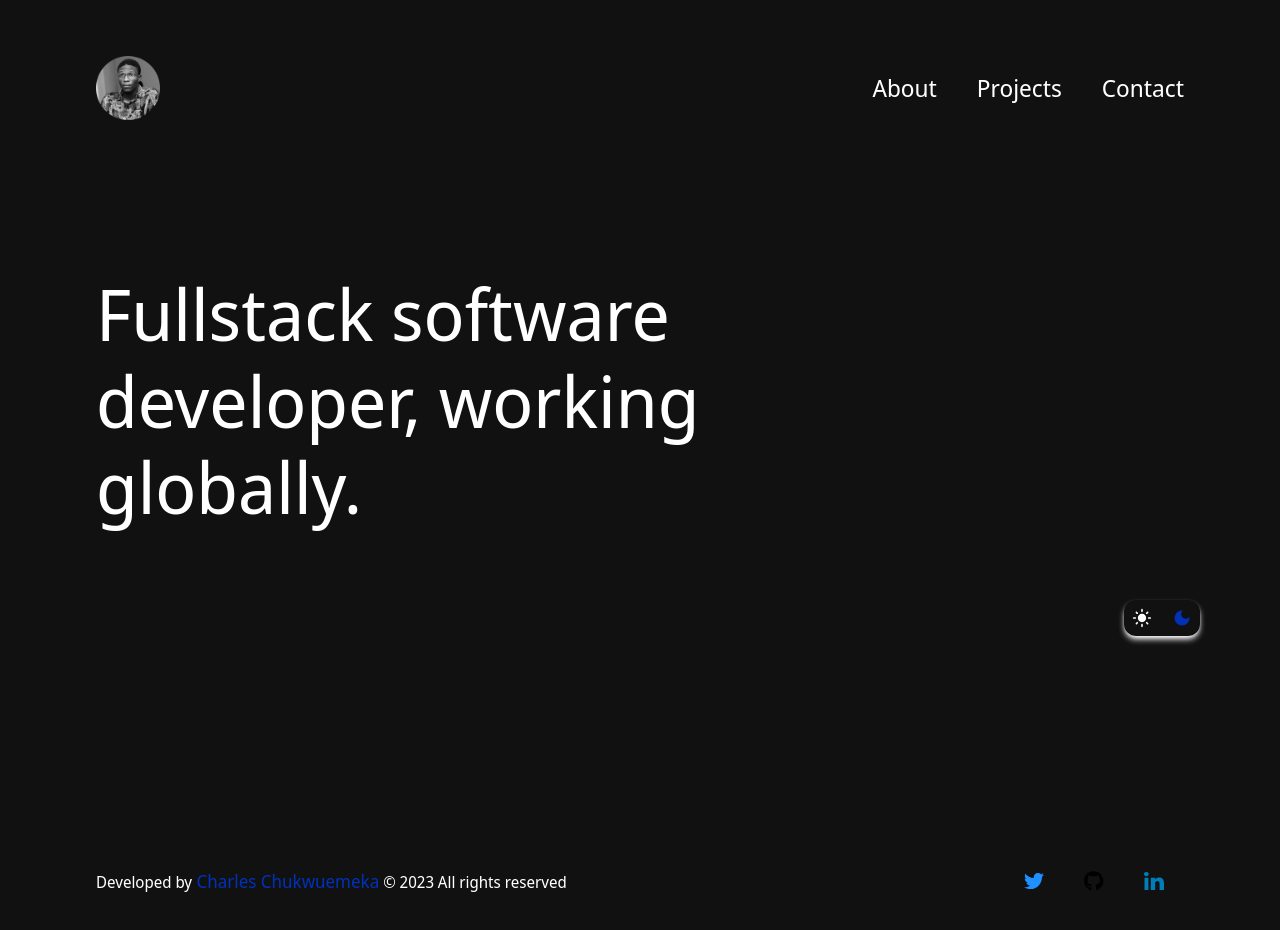
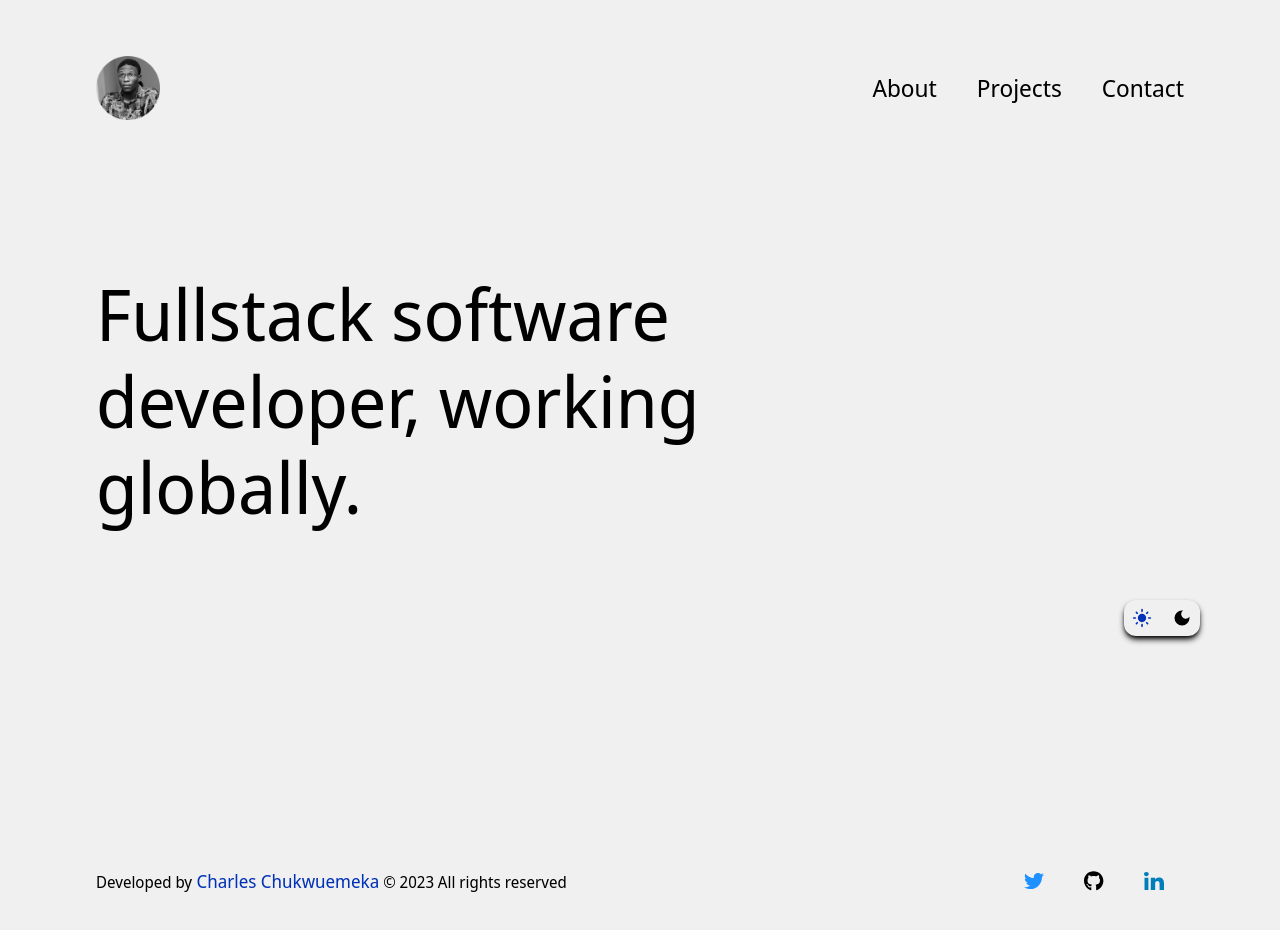
Before and after one commit to KingZedPriest/curly-journey, a Next.js app: page / in a window 1280 px wide. Shown: the top 930 px of the page. Built offline with nearby package versions, Linux system fonts and the light colour scheme.

Commit message:
Fix: Local Storage doesn't work for next.js, put the localStorage in a useEffect

```diff
--- a/src/components/Mode.tsx
+++ b/src/components/Mode.tsx
@@ -4,11 +4,16 @@ import { MdDarkMode } from "react-icons/md";
 import { MdLightMode } from "react-icons/md";
 
 export default function Mode() {
-  const storedTheme = localStorage.getItem("theme") ?? "dark";
-  const [theme, setTheme] = useState<string>(storedTheme);
+  const [theme, setTheme] = useState<string>("");
 
   const element = document.documentElement;
   const defaultMode = window.matchMedia("(prefers-color-scheme: dark)");
+  const [value, setValue] = useState(null);
+
+useEffect(() => {
+  const storedTheme: string = localStorage.getItem("theme") ?? "dark";
+  setTheme(storedTheme);
+}, []);
 
   useEffect(() => {
     function onWindowMatch() {
```
